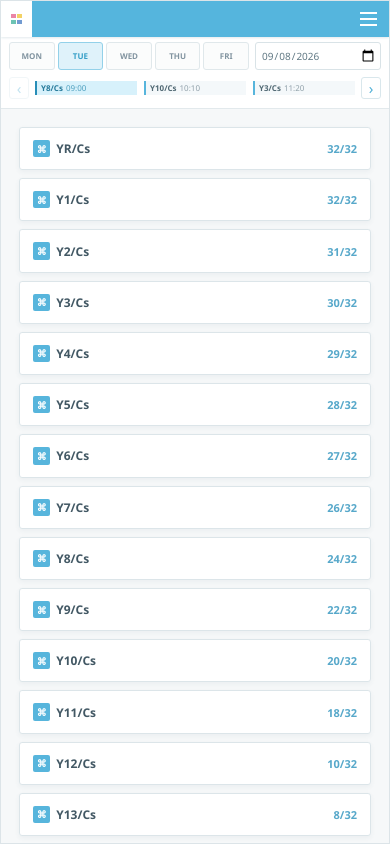
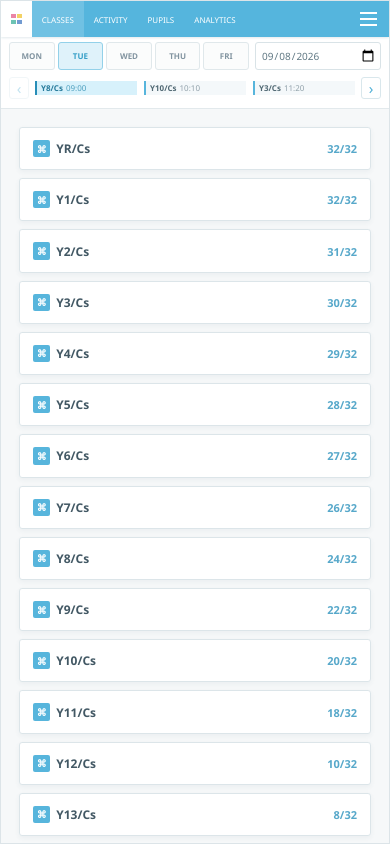
Before and after one commit to jqblooms/behaviour-management-system, a plain HTML site: page index.html in a window 390 px wide. Drawn offline with Linux system fonts and the light colour scheme; no server answers.

Commit message:
Make the adaptive navbar overflow instead of collapsing
The full-width navbar previously hid every link at once below 700px and
moved the whole list into the hamburger menu. It now measures the bar
and keeps as many links inline as fit, moving only the overflow into the
right-hand menu; the menu button appears only when something is hidden.
Re-runs on resize via ResizeObserver. The fixed desktop and phone
previews are unchanged.

Co-Authored-By: Claude Sonnet 5 <noreply@anthropic.com>

```diff
--- a/index.html
+++ b/index.html
@@ -77,19 +77,10 @@
               <a href="#detentions" data-page="Detentions">Detentions</a>
               <a href="#admin" data-page="Admin">Admin</a>
           </div>
-          <button class="menu-toggle" aria-label="Open navigation" aria-expanded="false" aria-controls="fill-menu">
+          <button class="menu-toggle" aria-label="Open navigation" aria-expanded="false" aria-controls="fill-menu" hidden>
             <span></span><span></span><span></span>
           </button>
-          <div class="mobile-menu" id="fill-menu" hidden>
-            <a href="#classes" data-page="Classes">Classes</a>
-            <a href="#activity" data-page="Activity">Activity</a>
-            <a href="#pupils" data-page="Pupils">Pupils</a>
-            <a href="#analytics" data-page="Analytics">Analytics</a>
-            <a href="#homework-calendar" data-page="Homework Calendar">Homework Calendar</a>
-              <a href="#rooms" data-page="Rooms">Rooms</a>
-              <a href="#detentions" data-page="Detentions">Detentions</a>
-              <a href="#admin" data-page="Admin">Admin</a>
-          </div>
+          <div class="mobile-menu" id="fill-menu" hidden></div>
         </nav>
         <div class="screen-content" aria-live="polite"></div>
       </section>
--- a/script.js
+++ b/script.js
@@ -24,6 +24,61 @@ function showPage(content, page) {
   placeholder.className = 'placeholder-page';
   placeholder.textContent = page;
   content.append(placeholder);
+}
+
+function setupResponsiveNav(device) {
+  const nav = device.querySelector('.navbar');
+  const linksContainer = nav?.querySelector('.nav-links');
+  const menu = nav?.querySelector('.mobile-menu');
+  const toggle = nav?.querySelector('.menu-toggle');
+  const brand = nav?.querySelector('.brand');
+  if (!nav || !linksContainer || !menu || !toggle) return;
+
+  const orderedLinks = [...linksContainer.children];
+
+  function closeMenu() {
+    menu.hidden = true;
+    toggle.setAttribute('aria-expanded', 'false');
+    toggle.setAttribute('aria-label', 'Open navigation');
+  }
+
+  function relayout() {
+    const navWidth = nav.clientWidth;
+    if (!navWidth) return;
+    orderedLinks.forEach((link) => linksContainer.append(link));
+    menu.replaceChildren();
+    closeMenu();
+
+    const brandWidth = brand ? brand.offsetWidth : 0;
+    const linkWidths = orderedLinks.map((link) => link.offsetWidth);
+    const totalLinks = linkWidths.reduce((sum, width) => sum + width, 0);
+
+    if (brandWidth + totalLinks <= navWidth) {
+      toggle.hidden = true;
+      return;
+    }
+
+    toggle.hidden = false;
+    const available = navWidth - brandWidth - toggle.offsetWidth - 8;
+    let used = 0;
+    let cut = orderedLinks.length;
+    for (let i = 0; i < orderedLinks.length; i += 1) {
+      used += linkWidths[i];
+      if (used > available) { cut = i; break; }
+    }
+    for (let i = cut; i < orderedLinks.length; i += 1) menu.append(orderedLinks[i]);
+  }
+
+  let scheduled = false;
+  function schedule() {
+    if (scheduled) return;
+    scheduled = true;
+    requestAnimationFrame(() => { scheduled = false; relayout(); });
+  }
+
+  if (typeof ResizeObserver !== 'undefined') new ResizeObserver(schedule).observe(nav);
+  window.addEventListener('resize', schedule);
+  relayout();
 }
 
 function initializeDevice(device) {
@@ -55,6 +110,8 @@ function initializeDevice(device) {
       menu.hidden = open;
     });
   }
+
+  setupResponsiveNav(device);
 }
 
 document.querySelectorAll('.device').forEach(initializeDevice);
--- a/styles.css
+++ b/styles.css
@@ -61,7 +61,8 @@ body {
 .device--desktop { width: min(68vw, 960px); aspect-ratio: 16 / 9; }
 .device--mobile { width: min(23vw, 290px); aspect-ratio: 9 / 18; }
 .device--fill { display: none; width: 100%; height: calc(100vh - 58px); border-radius: 0; }
-.device--fill .menu-toggle { display: none; }
+.device--fill .menu-toggle[hidden] { display: none; }
+.device--fill .mobile-menu { max-height: calc(100vh - 36px); overflow-y: auto; }
 
 .mode-fill .preview { display: none; }
 .mode-fill.mockup-stage { display: block; min-height: calc(100vh - 58px); padding: 0; }
@@ -348,8 +349,6 @@ body {
   .mockup-stage { align-items: center; flex-direction: column; padding-top: 24px; }
   .device--desktop { width: min(100%, 680px); }
   .device--mobile { width: min(55vw, 290px); }
-  .device--fill .nav-links { display: none; }
-  .device--fill .menu-toggle { display: inline-flex; }
   .device--fill .brand { padding: 0 10px; font-size: 10px; }
   .device--fill .brand b { display: none; }
   .device--fill .schedule-bar { align-items: stretch; flex-basis: 72px; min-height: 72px; flex-direction: column; gap: 4px; padding: 5px 8px; }
@@ -728,7 +727,6 @@ body {
   .device--fill .coming-up { grid-column: 1 / -1; grid-row: 2; width: 100%; min-width: 0; height: 28px; }
   .device--fill .date-selector::-webkit-calendar-picker-indicator { width: 14px; height: 14px; margin: 0; padding: 0; }
   .device--fill :is(input, select, textarea, button) { max-width: 100%; }
-  .device--fill .mobile-menu { max-height: calc(100vh - 36px); overflow-y: auto; }
   .device--fill .register-name { min-width: 0; font-size: clamp(8px, 2.8cqw, 11px); line-height: 1.15; white-space: normal; overflow-wrap: anywhere; }
   .device--fill .det-tabs { max-width: 100%; overflow-x: auto; scrollbar-width: none; }
   .device--fill .det-tabs::-webkit-scrollbar { display: none; }
```
